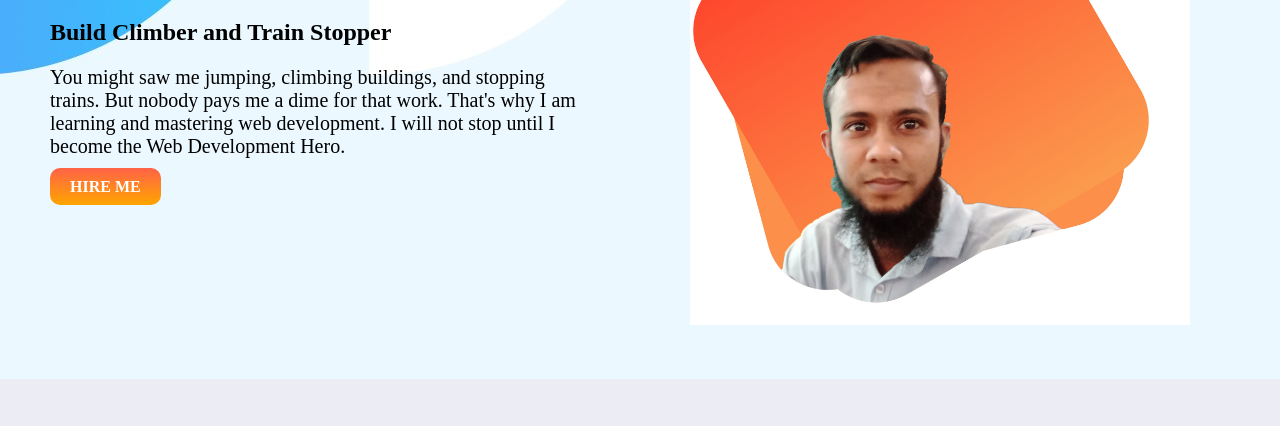
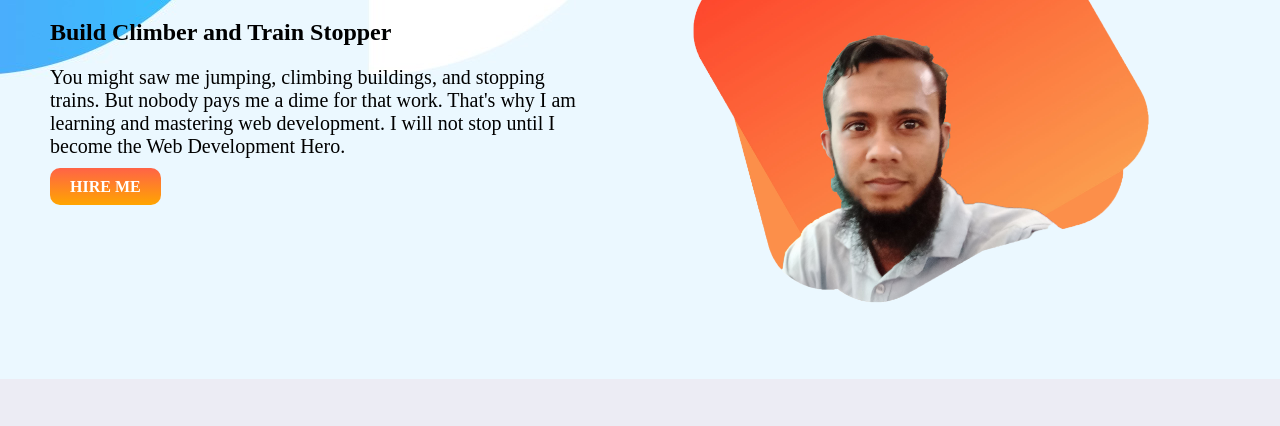
Before and after one commit to AMsumon12/Personal-profile, a plain HTML site: page index.html in a window 1280 px wide. Shown: the part 225-651 px from the top of the page. Drawn offline with Linux system fonts and the light colour scheme; grey boxes are pictures that could not be loaded.

Commit message:
top img change

```diff
--- a/index.html
+++ b/index.html
@@ -20,7 +20,7 @@
             <a class="link-button" target="_blank" href="http://facebook.com/sumiz98">HIRE ME</a>
         </div>
         <div class="half-width">
-            <img class="img1" src="Group 8450.jpg" alt="">
+            <img class="img1" src="top.png" alt="">
         </div>
     </section>
     <!-- dream border -->
```
Also changed, not shown: Group 8450.jpg (deleted), top.png (added).
